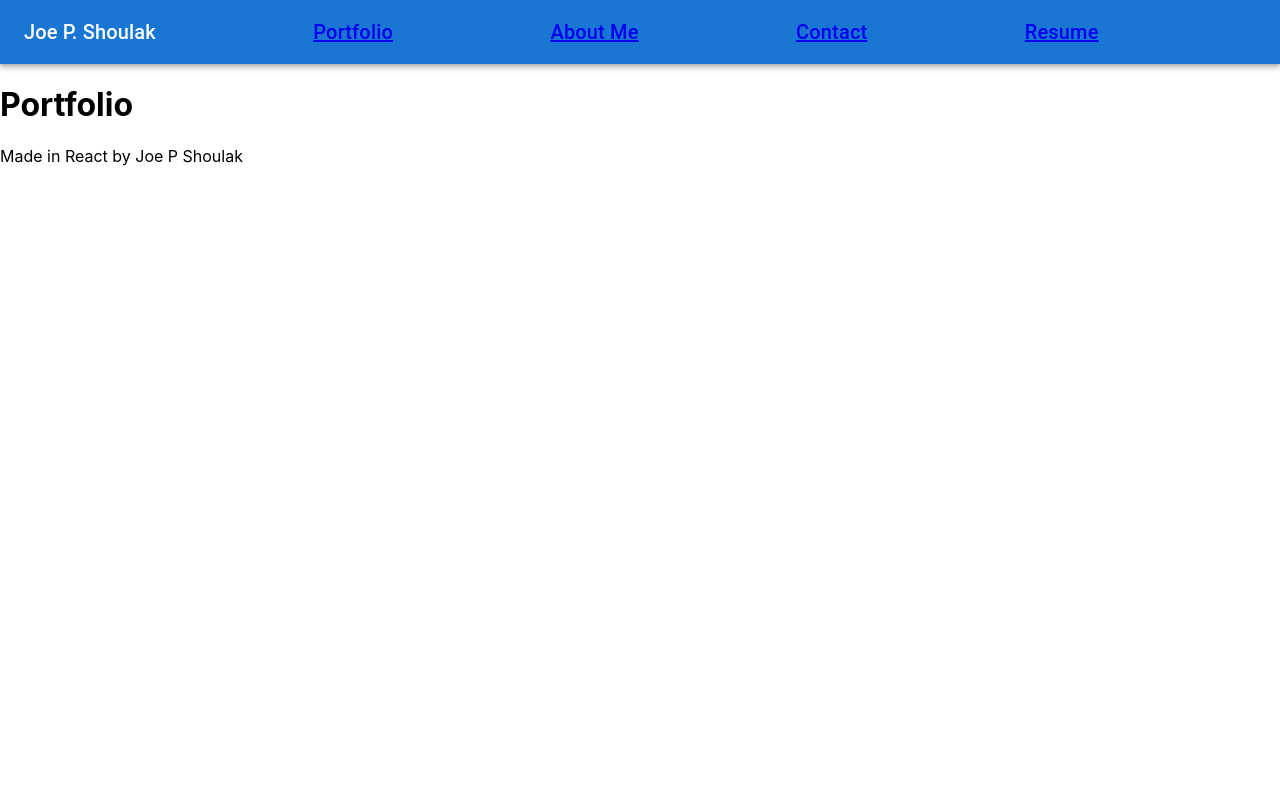
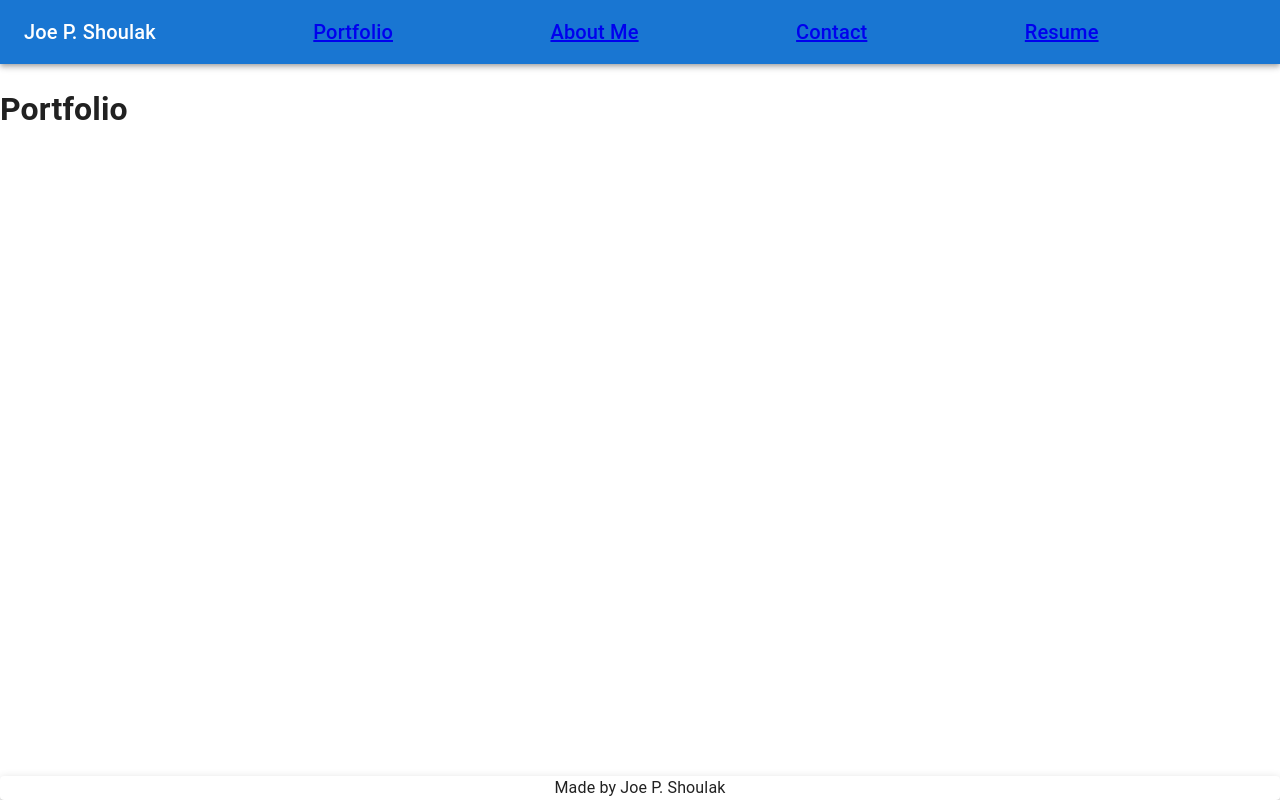
Before and after one commit to JoePShoulak/react-portfolio, a React (Create React App) app: page / in a window 1280 px wide. Built offline with nearby package versions, Linux system fonts and the light colour scheme.

Commit message:
implemented MUI for footer

```diff
--- a/package.json
+++ b/package.json
@@ -5,6 +5,7 @@
   "dependencies": {
     "@emotion/react": "^11.10.5",
     "@emotion/styled": "^11.10.5",
+    "@mui/icons-material": "^5.10.14",
     "@mui/material": "^5.10.14",
     "@testing-library/jest-dom": "^5.16.5",
     "@testing-library/react": "^13.4.0",
--- a/src/components/Footer.js
+++ b/src/components/Footer.js
@@ -1,9 +1,20 @@
-function Footer() {
+import * as React from "react";
+import Box from "@mui/material/Box";
+import CssBaseline from "@mui/material/CssBaseline";
+import Paper from "@mui/material/Paper";
+import { Typography } from "@mui/material";
+
+export default function FixedBottomNavigation() {
   return (
-    <>
-      <span>Made in React by Joe P Shoulak</span>
-    </>
+    <Box sx={{ pb: 7 }}>
+      <CssBaseline />
+
+      <Paper
+        sx={{ position: "fixed", bottom: 0, left: 0, right: 0 }}
+        elevation={3}
+      >
+        <Typography align="center">Made by Joe P. Shoulak</Typography>
+      </Paper>
+    </Box>
   );
 }
-
-export default Footer;
```
Also changed, not shown: 1 other file (tests, documents, lock files or other folders).
